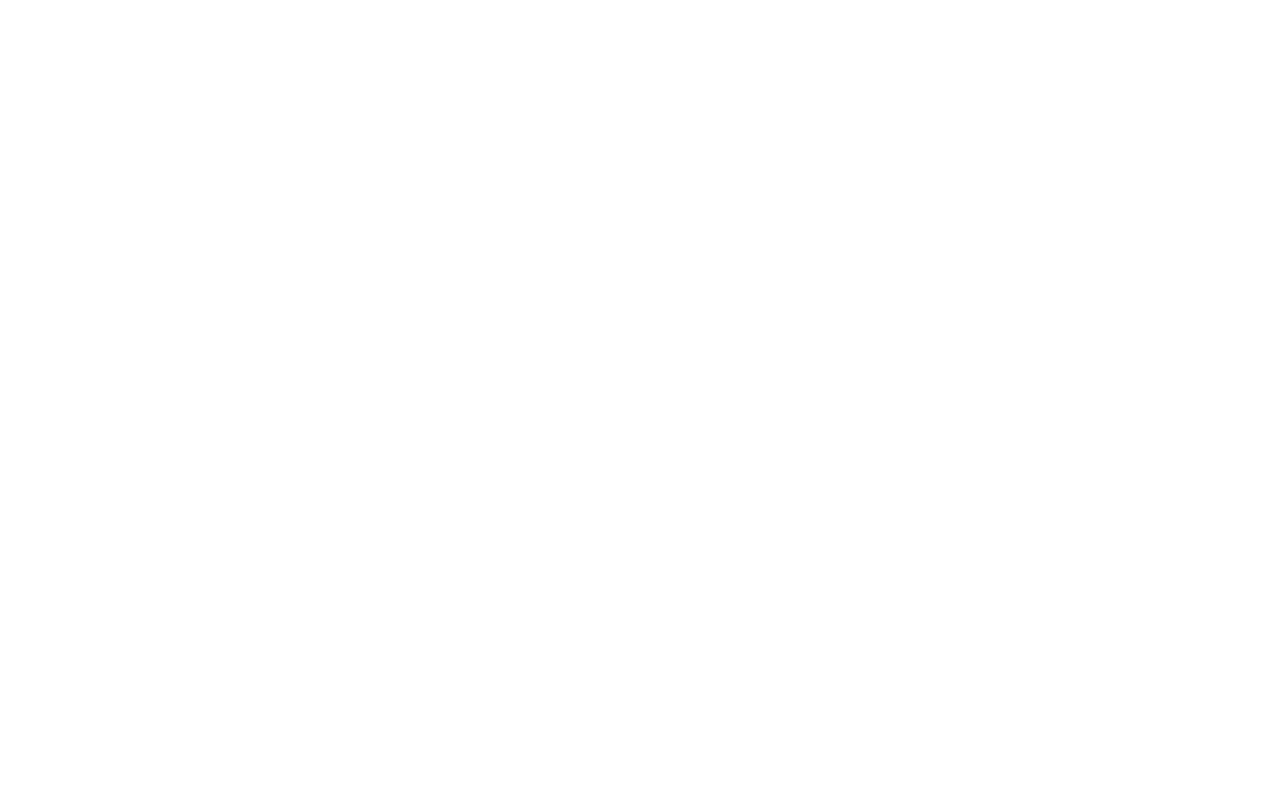
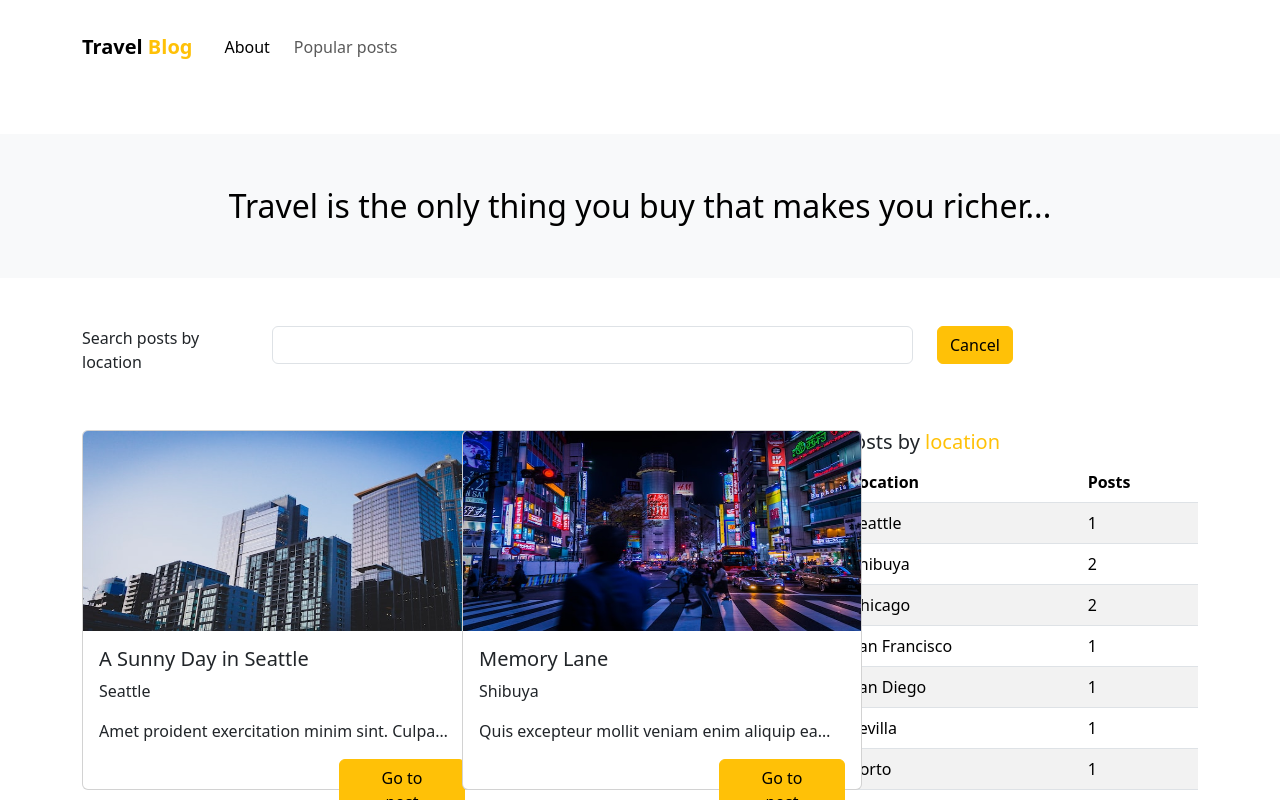
Before and after one commit to 9-5-pursuit/lab-intro-to-bootstrap-w-react, a React (Create React App) app: page / in a window 1280 px wide. Shown: the top 800 px of the page. Built offline with nearby package versions, Linux system fonts and the light colour scheme.

Commit message:
Lab_Done

```diff
--- a/src/App.js
+++ b/src/App.js
@@ -1,8 +1,93 @@
 import postData from "./data/posts.json";
+import Search from "./Components/Search";
+import NavBar from "./Components/NavBar";
+import Quote from "./Components/Quote";
+import Cards from "./Components/Cards";
+import images from "./images";
+import Footer from "./Components/Footer";
+import { useEffect, useState } from "react";
 
 function App() {
-  console.log(postData);
-  return <main></main>;
+  const [searchQuery, setsearchQuery] = useState("");
+
+  const filteredCities = postData.filter((city) => {
+    return city.location.toLowerCase().includes(searchQuery.toLowerCase());
+  });
+
+  function handleChange(event) {
+    setsearchQuery(event.target.value);
+  }
+  useEffect(() => {
+    if (filteredCities.length === 0 && searchQuery.length > 0) {
+      alert(
+        `No posts found with the search term "${searchQuery}".Please try again.`
+      );
+    }
+  }, [filteredCities]);
+
+  const locationCount = postData.reduce((accumulator, currentValue) => {
+    if (!accumulator[currentValue.location]) {
+      accumulator[currentValue.location] = 1;
+    } else {
+      accumulator[currentValue.location]++;
+    }
+    return accumulator;
+  }, {});
+
+  return (
+    <>
+      <NavBar />
+      <Quote />
+      <Search handleChange={handleChange} searchQuery={searchQuery} />
+
+      <div className="container mb-5">
+        <div className="row">
+          <div className="col-md-8">
+            <div className="row row-cols-1 row-cols-md-2 g-4">
+              {filteredCities.map((card) => {
+                return (
+                  <div className="col" key={card.id}>
+                    <Cards
+                      image={
+                        images[card.location.split(" ").join("").toLowerCase()]
+                      }
+                      title={card.title}
+                      location={card.location}
+                      content={card.content}
+                    />
+                  </div>
+                );
+              })}
+            </div>
+          </div>
+          <div className="col-md-4">
+            <h5>
+              Posts by <span className="text-warning">location</span>
+            </h5>
+            <table className="table table-striped">
+              <thead>
+                <tr>
+                  <th>Location</th>
+                  <th>Posts</th>
+                </tr>
+              </thead>
+              <tbody>
+                {Object.keys(locationCount).map((city) => {
+                  return (
+                    <tr key={city}>
+                      <td className="text-left">{city}</td>
+                      <td className="text-left">{locationCount[city]}</td>
+                    </tr>
+                  );
+                })}
+              </tbody>
+            </table>
+          </div>
+        </div>
+      </div>
+      <Footer />
+    </>
+  );
 }
 
 export default App;
--- /dev/null
+++ b/src/Components/Cards.js
@@ -0,0 +1,30 @@
+import React from "react";
+
+function Cards({ id, title, content, location, image }) {
+  return (
+    <>
+      <div className="card" style={{ height: "45vh", width: "25rem" }}>
+        <img
+          src={image}
+          className="card-img-top img-fluid"
+          alt="..."
+          style={{ height: "200px", width: "400px" }}
+        />
+        <div className="card-body" key={id}>
+          <h5 className="card-title">{title}</h5>
+          <p className="card-text">{location}</p>
+          <p className="card-text">{content}</p>
+          <a
+            href="#"
+            className="btn btn-warning"
+            style={{ marginLeft: "15rem", "--bs-btn-padding-x": "1.5rem" }}
+          >
+            Go to post
+          </a>
+        </div>
+      </div>
+    </>
+  );
+}
+
+export default Cards;
--- /dev/null
+++ b/src/Components/Footer.js
@@ -0,0 +1,28 @@
+import React from "react";
+
+function Footer() {
+  return (
+    <>
+      <div
+        className="container-fluid bg-warning text-start fs-6 mt-4"
+        style={{ height: "15vh" }}
+      >
+        <div className="row pt-3">
+          <div className="col-md-6"></div>
+          <div className="col-md-2">
+            <div className="col">Contact me</div>
+            <div className="col">About the author</div>
+          </div>
+
+          <div className="col-md-4">
+            <div className="col">
+              Copyright<strong>MyTravelBlog</strong>2020
+            </div>
+          </div>
+        </div>
+      </div>
+    </>
+  );
+}
+
+export default Footer;
--- /dev/null
+++ b/src/Components/NavBar.js
@@ -0,0 +1,37 @@
+import React from "react";
+function NavBar() {
+  return (
+    <nav className="navbar navbar-expand-lg bg-body-white container mt-2">
+      <div className="container-fluid">
+        <a className="navbar-brand py-3" href="#">
+          <strong>
+            Travel <span className="text-warning">Blog</span>
+          </strong>
+        </a>
+        <button
+          className="navbar-toggler"
+          type="button"
+          data-bs-toggle="collapse"
+          data-bs-target="#navbarNavAltMarkup"
+          aria-controls="navbarNavAltMarkup"
+          aria-expanded="false"
+          aria-label="Toggle navigation"
+        >
+          <span className="navbar-toggler-icon"></span>
+        </button>
+        <div className="collapse navbar-collapse" id="navbarNavAltMarkup">
+          <div className="navbar-nav">
+            <a className="nav-link active px-3" aria-current="page" href="#">
+              About
+            </a>
+            <a className="nav-link" href="#">
+              Popular posts
+            </a>
+          </div>
+        </div>
+      </div>
+    </nav>
+  );
+}
+
+export default NavBar;
--- /dev/null
+++ b/src/Components/Quote.js
@@ -0,0 +1,11 @@
+import React from "react";
+
+function Quote() {
+  return (
+    <p className="text-center fs-2 my-5 text-bg-light py-5 d-none d-md-block">
+      Travel is the only thing you buy that makes you richer...
+    </p>
+  );
+}
+
+export default Quote;
--- /dev/null
+++ b/src/Components/Search.js
@@ -0,0 +1,33 @@
+import React from "react";
+
+function Search({ handleChange, searchQuery }) {
+  return (
+    <form>
+      <div className="container mb-5 d-none d-md-block">
+        <div className="row">
+          <div className="col-sm-4 col-md-2">
+            <label htmlFor="name" className="form-label">
+              Search posts by location
+            </label>
+          </div>
+          <div className="col-sm-5 col-md-7">
+            <input
+              className="form-control"
+              type="search"
+              aria-label="Search"
+              value={searchQuery}
+              onChange={handleChange}
+            />
+          </div>
+          <div className="col">
+            <button className="btn btn-warning" type="submit">
+              Cancel
+            </button>
+          </div>
+        </div>
+      </div>
+    </form>
+  );
+}
+
+export default Search;
--- a/src/images/index.js
+++ b/src/images/index.js
@@ -15,8 +15,8 @@
   dubai: dubai,
   london: london,
   porto: porto,
-  "san-diego": sanDiego,
-  "san-francisco": sanFrancisco,
+  sandiego: sanDiego,
+  sanfrancisco: sanFrancisco,
   seattle: seattle,
   sevilla: sevilla,
   shibuya: shibuya,
--- a/src/index.css
+++ b/src/index.css
@@ -4,6 +4,12 @@
   font-family: "Great Vibes", cursive;
 }
 
-.post-image-height {
-  height: 250px;
+.card {
+  height: 50vh;
 }
+.card-text {
+  display: -webkit-box;
+  -webkit-line-clamp: 1;
+  -webkit-box-orient: vertical;
+  overflow: hidden;
+}
```
Also changed, not shown: 1 other file (tests, documents, lock files or other folders).
